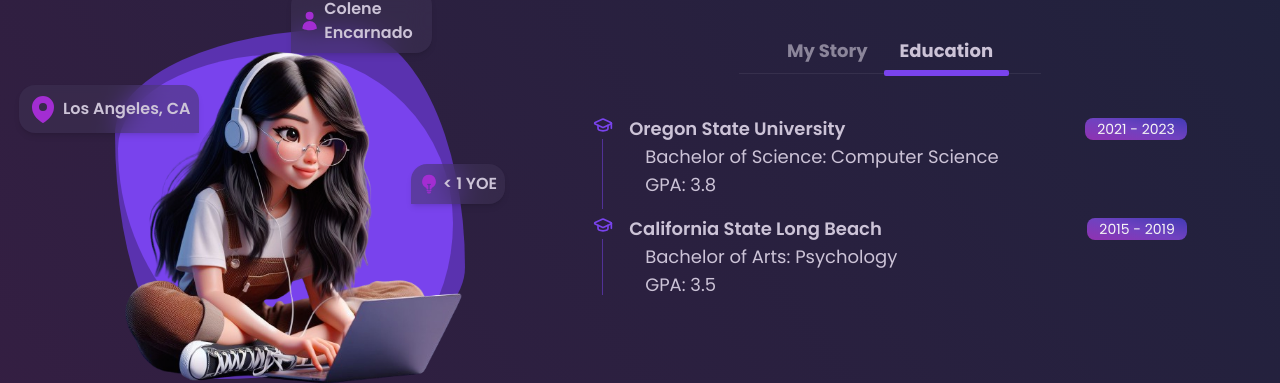
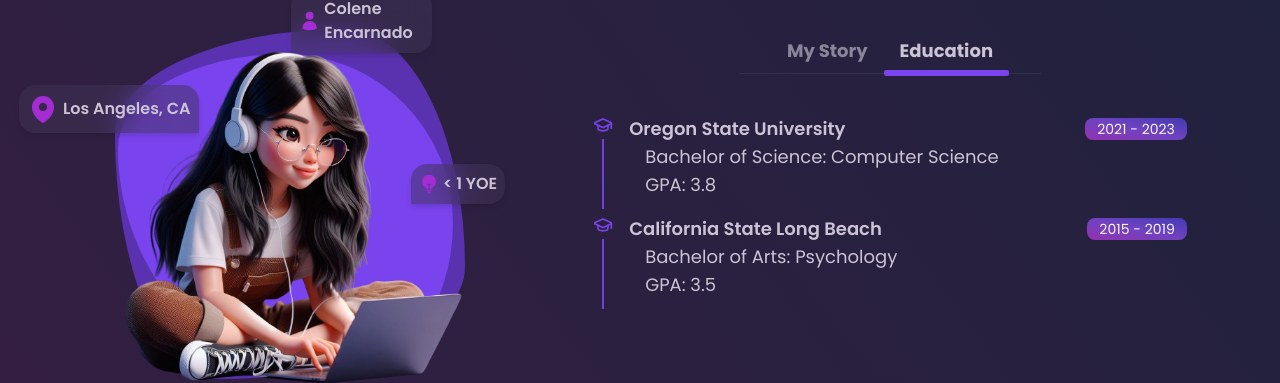
Before and after one commit to encarnac/portfolio, a React (Vite) app: page / in a window 1280 px wide. Both pictures are taken after a click on the button "Education". Shown: the part 1183-1566 px from the top of the page. Built offline with nearby package versions, Linux system fonts and the light colour scheme.

Commit message:
Removed indent and darkened timeline line

```diff
--- a/src/constants/AboutMeData.jsx
+++ b/src/constants/AboutMeData.jsx
@@ -6,7 +6,7 @@ export const AboutMeData = [
     content: (
       <div className="flex flex-col px-0 py-px sm:px-1 md:px-6">
         <div className="">
-          <p className="text-pretty mb-2 indent-1">
+          <p className="text-pretty mb-2">
             My journey as a developer began in 2021 when I made a career switch
             from Psychology to Computer Science. Since then, I've continued to
             grow and evolve as a{" "}
@@ -15,7 +15,7 @@ export const AboutMeData = [
             specializing in <span className="font-extrabold">React.js</span> and{" "}
             <span className="font-extrabold"> Express</span>.
           </p>
-          <p className="text-pretty indent-1">
+          <p className="text-pretty">
             I have a holistic understanding of web design and development, and I
             strive to write code that accurately implements designs for
             interactive and responsive web applications. I am a quick learner
@@ -31,7 +31,7 @@ export const AboutMeData = [
     content: (
       <ul className="space-y-4 px-0 py-px sm:px-1 md:px-6">
         <li className="relative flex gap-2 md:gap-4">
-          <div className="before:absolute before:left-[.55rem] before:top-6 before:h-5/6 before:w-[1px] before:bg-[#F38BBB]/60 dark:before:bg-[#7943ed]/50">
+          <div className="before:absolute before:left-[.55rem] before:top-6 before:h-5/6 before:w-[.15rem] before:bg-[#F38BBB]/90 dark:before:bg-[#7943ed]/90">
             <LuGraduationCap className="size-5 text-[#F38BBB] dark:text-[#7943ed]" />
           </div>
           <div className="w-full">
@@ -48,7 +48,7 @@ export const AboutMeData = [
           </div>
         </li>
         <li className="relative flex gap-2 md:gap-4">
-          <div className="before:absolute before:left-[.55rem] before:top-6 before:h-4/6 before:w-[1px] before:bg-[#F38BBB]/60 dark:before:bg-[#7943ed]/50">
+          <div className="before:absolute before:left-[.55rem] before:top-6 before:h-5/6 before:w-[.15rem] before:bg-[#F38BBB]/90 dark:before:bg-[#7943ed]/90">
             <LuGraduationCap className="size-5 text-[#F38BBB] dark:text-[#7943ed]" />
           </div>
           <div className="w-full">
```
